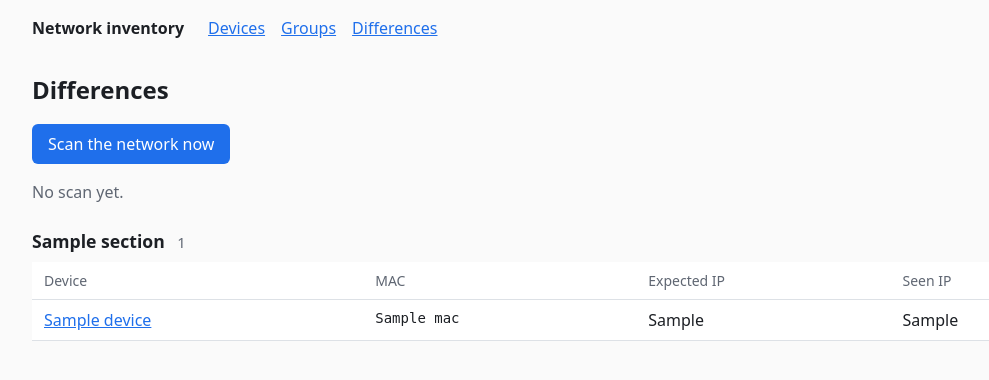
After one commit to Stanislas-Poisson/network-inventory, a Flask app: template src/network_inventory/web/templates/differences.html in a window 1280 px wide. The commit adds this page. Shown: the top 380 px of the page, without its empty margins (48-1037 px from the left). Run offline with Flask 3, Linux system fonts and the light colour scheme; the template is opened without the code that fills it: most values are stand-ins (such as "Sample title", 1, 10 or a date in 2020); parts of the project's set-up code (start-up, migrations or seed data) failed here and were passed over.

Commit message:
feat(web): add the differences page and the attach form

```diff
--- a/src/network_inventory/web/app.py
+++ b/src/network_inventory/web/app.py
@@ -8,7 +8,8 @@ from pathlib import Path
 
 from flask import Flask, abort, flash, g, redirect, render_template, request, session, url_for
 
-from network_inventory import db, inventory
+from network_inventory import db, inventory, scanner
+from network_inventory.compare import Status, compare
 from network_inventory.inventory import ValidationError
 
 # How the device list can be organised: key -> label.
@@ -75,6 +76,7 @@ def create_app(db_path: str | Path | None = None) -> Flask:
         return render_template("index.html", sections=sections, view=view, views=VIEWS)
 
     register_edit_routes(app, get_conn)
+    register_difference_routes(app, get_conn)
     return app
 
 
@@ -170,7 +172,11 @@ def register_edit_routes(app: Flask, get_conn) -> None:
 
     @app.route("/devices/new", methods=["GET", "POST"])
     def device_new():
-        form = {"group_id": request.args.get("group", "")}
+        form = {
+            "group_id": request.args.get("group", ""),
+            "mac": request.args.get("mac", ""),
+            "ip": request.args.get("ip", ""),
+        }
         if request.method == "POST":
             form = {k: _field(k) for k in ("name", "type", "category", "notes", "mac", "ip")}
             form["group_id"] = _field("group_id")
@@ -275,6 +281,59 @@ def register_edit_routes(app: Flask, get_conn) -> None:
         return redirect(url_for("device_edit", device_id=row["device_id"]))
 
 
+STATUS_LABELS = {
+    Status.UNKNOWN_MAC: "Unknown MAC",
+    Status.NEW_DEVICE: "New devices",
+    Status.IP_OUTSIDE_GROUP: "IP outside the group",
+    Status.IP_CHANGED: "IP changed",
+    Status.MISSING: "Missing",
+    Status.MATCHING: "Matching",
+}
+
+
+def register_difference_routes(app: Flask, get_conn) -> None:
+    @app.get("/differences")
+    def differences():
+        conn = get_conn()
+        observations = scanner.latest_scan(conn)
+        devices = inventory.list_devices(conn)
+        findings = compare(devices, inventory.list_groups(conn), observations)
+        sections = []
+        for status, label in STATUS_LABELS.items():
+            matching = [f for f in findings if f.status == status]
+            sections.append({"status": status, "title": label, "findings": matching})
+        return render_template(
+            "differences.html",
+            sections=[sec for sec in sections if sec["findings"]],
+            has_scan=bool(observations),
+            scanned_at=observations[0].last_seen if observations else "",
+            devices=devices,
+            matching=Status.MATCHING,
+        )
+
+    @app.post("/scan")
+    def scan():
+        try:
+            observations = scanner.parse_arp_scan(scanner.run_arp_scan())
+        except scanner.ScanError as error:
+            flash(f"Scan failed: {error}")
+        else:
+            scanner.store_observations(get_conn(), observations)
+            flash(f"{len(observations)} device(s) seen.")
+        return redirect(url_for("differences"))
+
+    @app.post("/differences/attach")
+    def attach():
+        try:
+            device_id = int(_field("device_id") or 0)
+            inventory.add_interface(get_conn(), device_id, _field("mac"), _field("ip"))
+        except (ValidationError, ValueError) as error:
+            flash(str(error) if isinstance(error, ValidationError) else "Choose a device.")
+            return redirect(url_for("differences"))
+        flash("Network card attached.")
+        return redirect(url_for("device_edit", device_id=device_id))
+
+
 def _first_ip(device: inventory.Device) -> int:
     ips = [int(inventory.parse_ip(i.expected_ip)) for i in device.interfaces if i.expected_ip]
     return min(ips) if ips else 2**32
--- a/src/network_inventory/web/static/style.css
+++ b/src/network_inventory/web/static/style.css
@@ -104,3 +104,6 @@ button.danger { background: transparent; color: #d1242f; border: 1px solid #d124
 .actions { display: flex; gap: 0.75rem; align-items: center; flex-wrap: wrap; }
 .actions form { margin: 0; }
 .danger-zone { margin: 2rem 0; }
+
+form.inline { display: flex; flex-wrap: wrap; gap: 0.5rem; align-items: center; margin: 0; }
+form.inline select, form.inline input { width: auto; min-width: 8rem; }
--- a/src/network_inventory/web/templates/base.html
+++ b/src/network_inventory/web/templates/base.html
@@ -12,6 +12,7 @@
     <nav class="links">
       <a href="{{ url_for('index') }}">Devices</a>
       <a href="{{ url_for('groups') }}">Groups</a>
+      <a href="{{ url_for('differences') }}">Differences</a>
     </nav>
   </header>
   <main>
--- /dev/null
+++ b/src/network_inventory/web/templates/differences.html
@@ -0,0 +1,53 @@
+{% extends "base.html" %}
+{% from "_macros.html" import csrf %}
+{% block content %}
+<h1>Differences</h1>
+
+<form method="post" action="{{ url_for('scan') }}" class="inline">
+  {{ csrf() }}
+  <button>Scan the network now</button>
+  {% if has_scan %}<span class="hint">Last scan: {{ scanned_at }} (UTC)</span>{% endif %}
+</form>
+
+{% if not has_scan %}
+  <p class="empty">No scan yet.</p>
+{% endif %}
+
+{% for section in sections %}
+  <section>
+    <h2>{{ section.title }} <small>{{ section.findings|length }}</small></h2>
+    <table class="devices">
+      <thead><tr><th>Device</th><th>MAC</th><th>Expected IP</th><th>Seen IP</th><th></th></tr></thead>
+      <tbody>
+        {% for f in section.findings %}
+          <tr>
+            <td data-label="Device">
+              {% if f.device %}<a href="{{ url_for('device_edit', device_id=f.device.id) }}">{{ f.device.name }}</a>
+              {% else %}{{ f.observation.vendor or "-" }}{% endif %}
+            </td>
+            <td data-label="MAC" class="mono">{{ (f.interface or f.observation).mac }}</td>
+            <td data-label="Expected IP">{{ f.interface.expected_ip or "-" if f.interface else "-" }}</td>
+            <td data-label="Seen IP">{{ f.observation.ip if f.observation else "-" }}</td>
+            <td class="actions">
+              {% if f.device is none and f.observation %}
+                <form method="post" action="{{ url_for('attach') }}" class="inline">
+                  {{ csrf() }}
+                  <input type="hidden" name="mac" value="{{ f.observation.mac }}">
+                  <select name="device_id" aria-label="Attach to a device" required>
+                    <option value="">Attach to...</option>
+                    {% for d in f.candidates %}<option value="{{ d.id }}">{{ d.name }} (absent)</option>{% endfor %}
+                    {% for d in devices if d not in f.candidates %}<option value="{{ d.id }}">{{ d.name }}</option>{% endfor %}
+                  </select>
+                  <input name="ip" placeholder="Expected IP" inputmode="decimal" aria-label="Expected IP">
+                  <button>Attach</button>
+                </form>
+                <a href="{{ url_for('device_new', mac=f.observation.mac, ip=f.observation.ip) }}">Create a device</a>
+              {% endif %}
+            </td>
+          </tr>
+        {% endfor %}
+      </tbody>
+    </table>
+  </section>
+{% endfor %}
+{% endblock %}
```
Also changed, not shown: tests/test_web_differences.py (added, +94 -0 lines).
